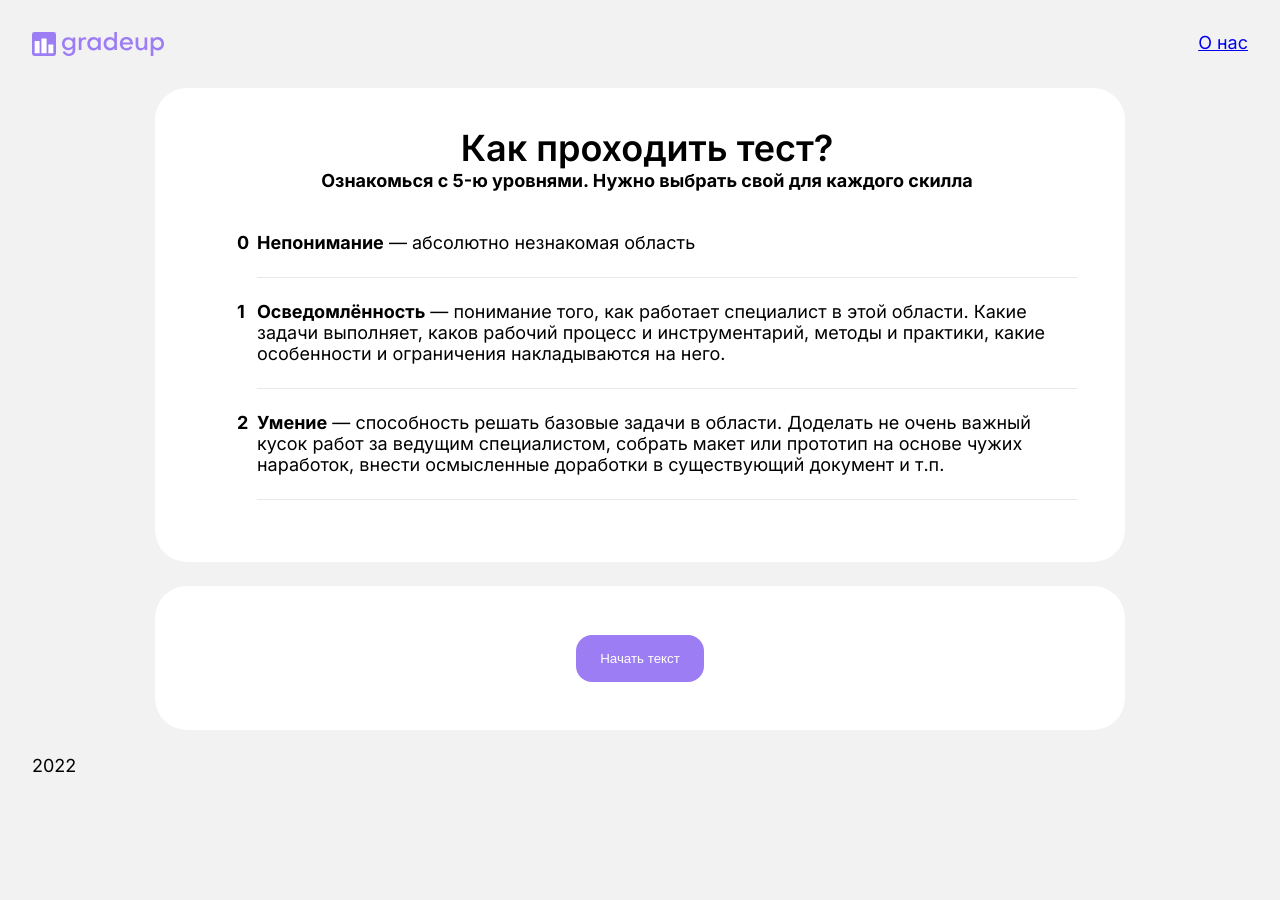
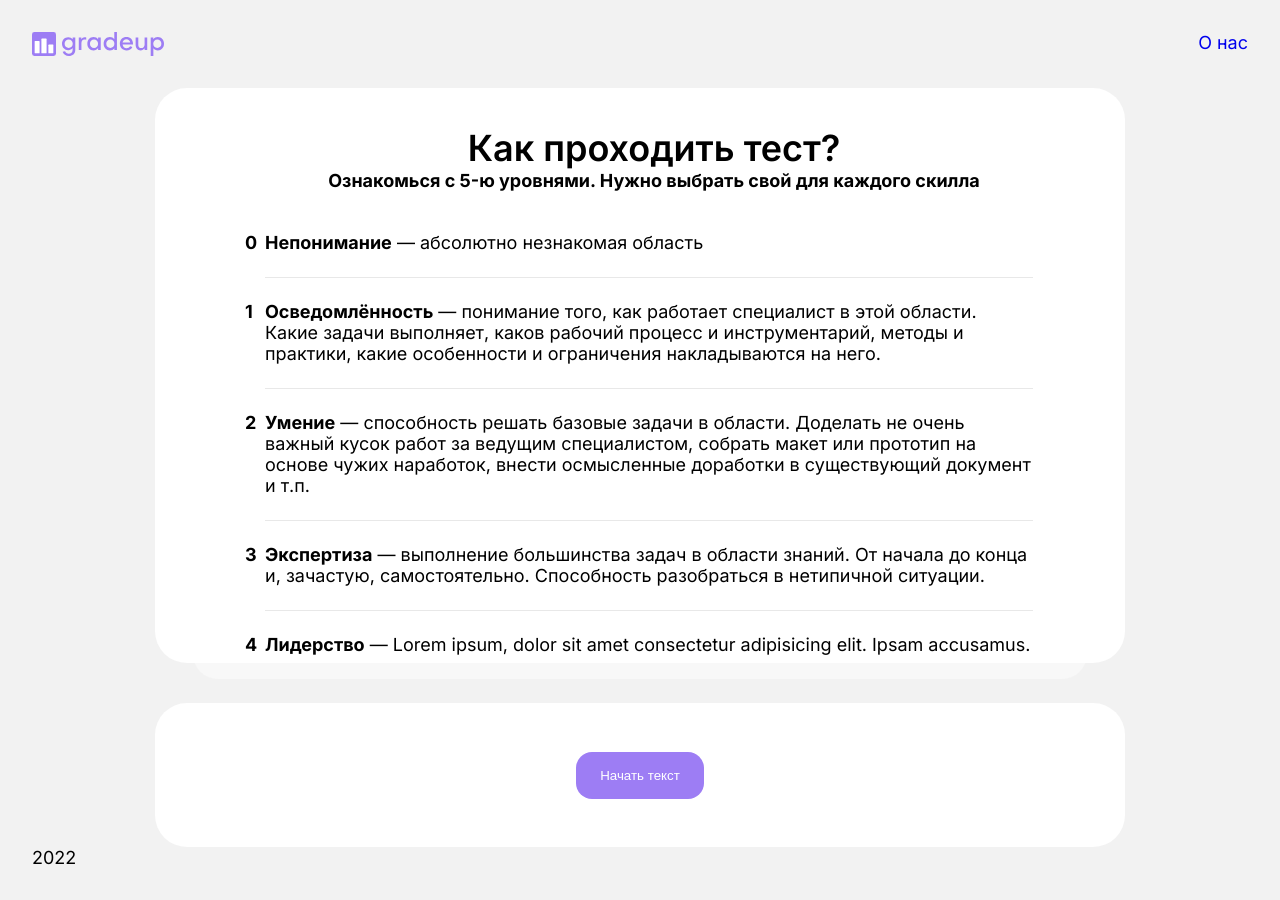
Before and after one commit to mrvotum/gradeup, an Angular app: page / in a window 1280 px wide. Before the commit the page ends 808 px from the top, so only its background shows below. Built offline with nearby package versions, Linux system fonts and the light colour scheme.

Commit message:
Добавлены переменные, правки стилей

```diff
--- a/src/app/card/card.component.scss
+++ b/src/app/card/card.component.scss
@@ -8,13 +8,27 @@ body {
   }
 
   .card {
+	position: relative;
 	width: 100%;
 	max-width: 970px;
+	height: fit-content;
 	max-height: 575px;
 	background-color: #fff;
 	border-radius: 32px;
 	box-sizing: border-box;
-	padding: 38px 48px 48px 62px;
+	padding: 38px 62px 0 90px;
+
+	&::before {
+	  position: absolute;
+	  content: "";
+	  width: calc(100% - 38px * 2);
+	  height: 50px;
+	  border-radius: 32px;
+	  background-color: #f8f8f8;
+	  left: 38px;
+	  top: calc(100% - 34px);
+	  z-index: -1;
+	}
 
 	h1,
 	h2 {
@@ -39,7 +53,7 @@ body {
 
 	&__content {
 	  overflow-y: scroll;
-	  max-height: 300px;
+	  max-height: 450px;
 
 	  &::-webkit-scrollbar {
 		width: 10px; /* ширина всей полосы прокрутки */
@@ -58,6 +72,8 @@ body {
 
   ul {
 	counter-reset: number -1;
+	padding-left: 20px;
+	padding-right: 30px;
 
 	li {
 	  position: relative;
@@ -100,13 +116,24 @@ body {
 	display: flex;
 	justify-content: center;
 	align-items: center;
-	margin-top: 24px;
+	margin-top: 40px;
   }
 
   .btn {
-	background-color: #9d7df4;
+	background-color: var(--color-primary);
+
 	border-radius: 16px;
 	color: #fff;
 	padding: 16px 24px;
 	border: none;
+	cursor: pointer;
+	transition: background-color 0.2s ease-in-out;
+
+	&:hover {
+	  background-color: var(--color-primary--hover);
+	}
+
+	&:active {
+	  background-color: var(--color-primary--active);
+	}
   }
--- a/src/styles.scss
+++ b/src/styles.scss
@@ -2,10 +2,30 @@
 // @import "../node_modules/normalize-scss/sass/normalize/import-now";
 @import url('https://fonts.googleapis.com/css2?family=Inter:wght@100;200;300;400;500;600;700;800;900&display=swap');
 
-$color-white-smoke: #F2F2F2;
+// Переменные
+:root {
+	--color-white: #FFFFFF;
+	--color-black: #000000;
+	--color-white-smoke: #F2F2F2;
+
+	--color-medium-purple: #9D7DF4;
+	--color-medium-slate-blue: #835CEE;
+	--color-purple-heart: #633BCF;
+
+	// Цвета для быстрого обращения
+	--color-primary: var(--color-medium-purple);
+	--color-primary--hover: var(--color-medium-slate-blue);
+	--color-primary--active: var(--color-purple-heart);
+
+	// Цвета для быстрого обращения
+	--color-primary: #9D7DF4;
+	--color-primary--hover: #835CEE;
+	--color-primary--active: #633BCF;
+}
+
 
 .layout {
-	background-color: $color-white-smoke;
+	background-color: var(--color-white-smoke);
 	padding: 24px;
 	min-height: 99vh;
 	box-sizing: border-box;
@@ -24,7 +44,22 @@ $color-white-smoke: #F2F2F2;
 
 	.logo {}
 
-	.about {}
+	.about a {
+		text-decoration: none;
+		transition: color 0.2s ease-in-out;
+
+		&:visited {
+			color: var(--color-black);
+		}
+
+		&:active {
+			color: var(--color-primary--active);
+		}
+
+		&:hover {
+			color: var(--color-primary--hover);
+		}
+	}
 }
 
 .main-footer {
```
